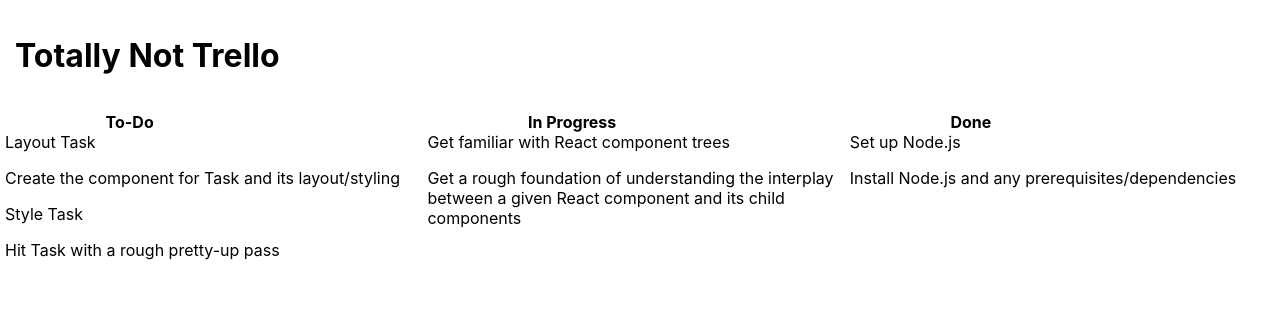
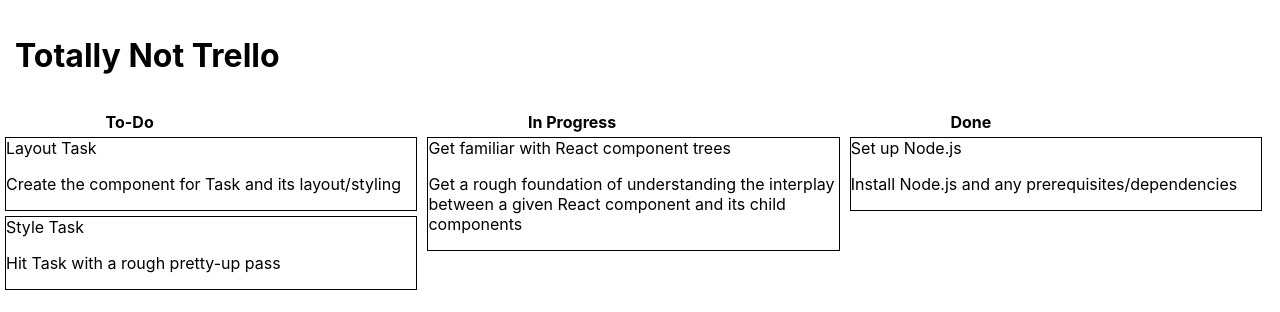
Before and after one commit to jeremy-sylvis/test-app, a React (Create React App) app: page / in a window 1280 px wide. Shown: the top 312 px of the page. Built offline with nearby package versions, Linux system fonts and the light colour scheme.

Commit message:
Give tasks some more vertical margin & some visual border

```diff
--- a/src/App.css
+++ b/src/App.css
@@ -15,5 +15,6 @@
 }
 
 .Task {
-    margin: auto 5px;
+    margin: 5px;
+    border: 1px solid;
 }
```
